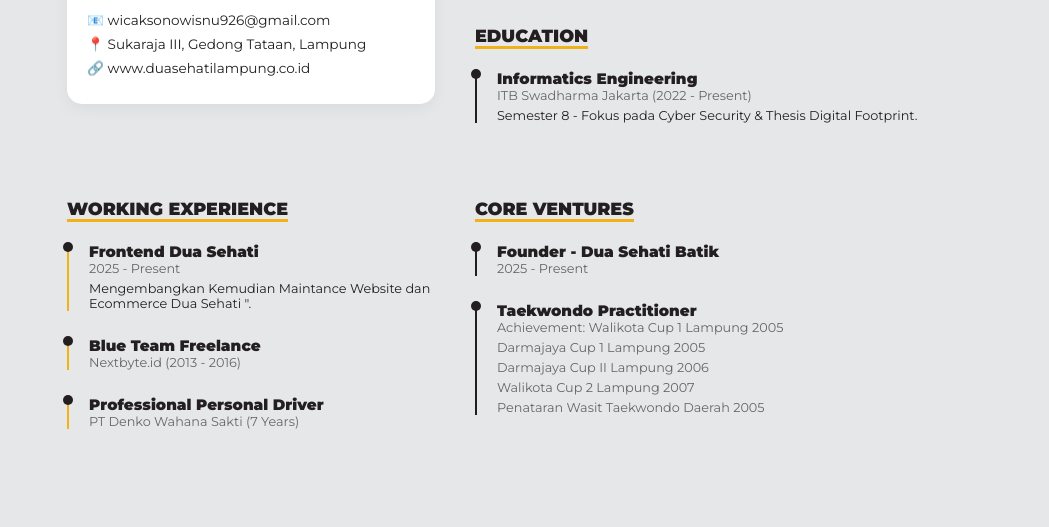
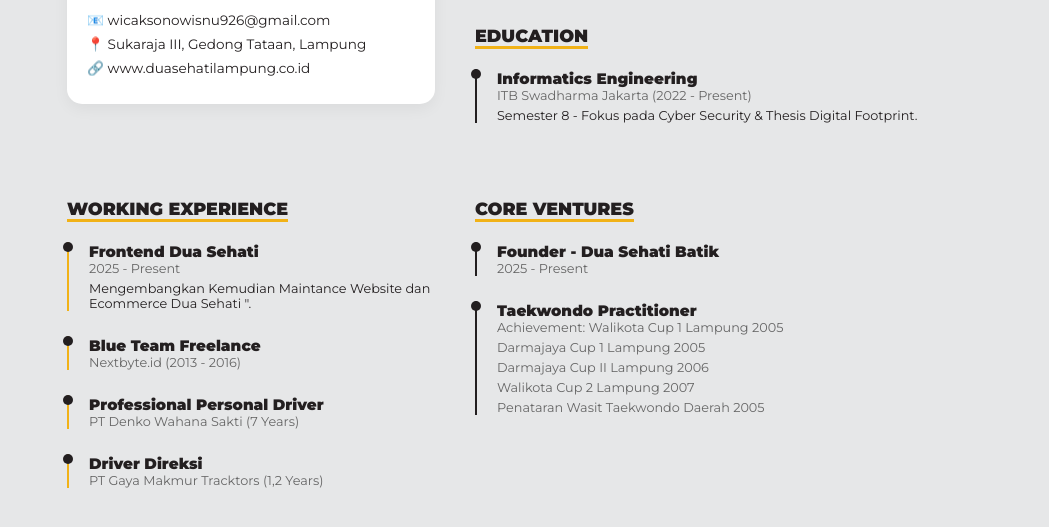
Before and after one commit to Isnu269/portofolio, a plain HTML site: page index.html in a window 1280 px wide. Shown: the part 745-1272 px from the top of the page, without its empty margins (93-1142 px from the left). Before the commit the page ends 1219 px from the top, so only its background shows below. Drawn offline with Linux system fonts and the light colour scheme.

Commit message:
Update index.html

```diff
--- a/index.html
+++ b/index.html
@@ -279,6 +279,10 @@
                 <h4>Professional Personal Driver</h4>
                 <span>PT Denko Wahana Sakti (7 Years)</span>
             </div>
+              <div class="experience-item">
+                <h4>Driver Direksi</h4>
+                <span>PT Gaya Makmur Tracktors (1,2 Years)</span>
+            </div>
         </div>
 
         <div class="main-column">
```
